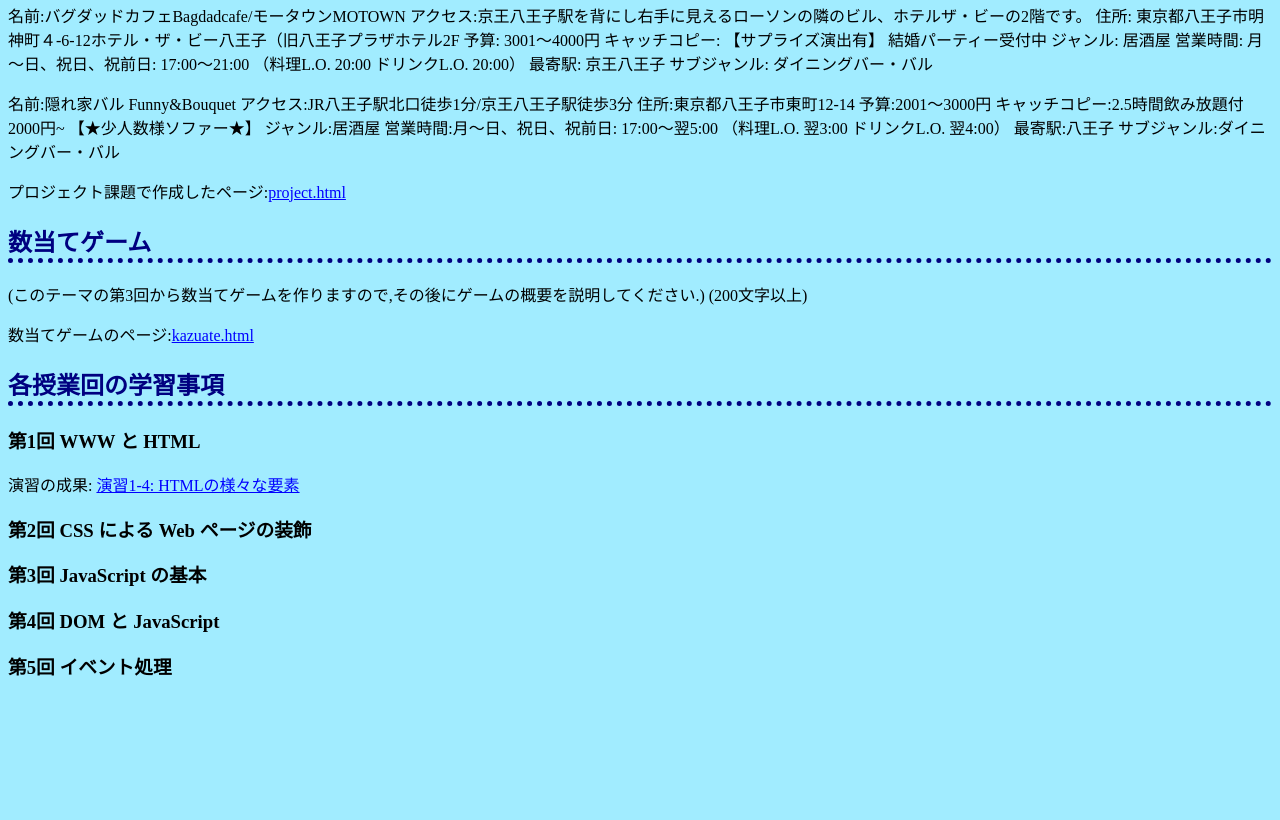
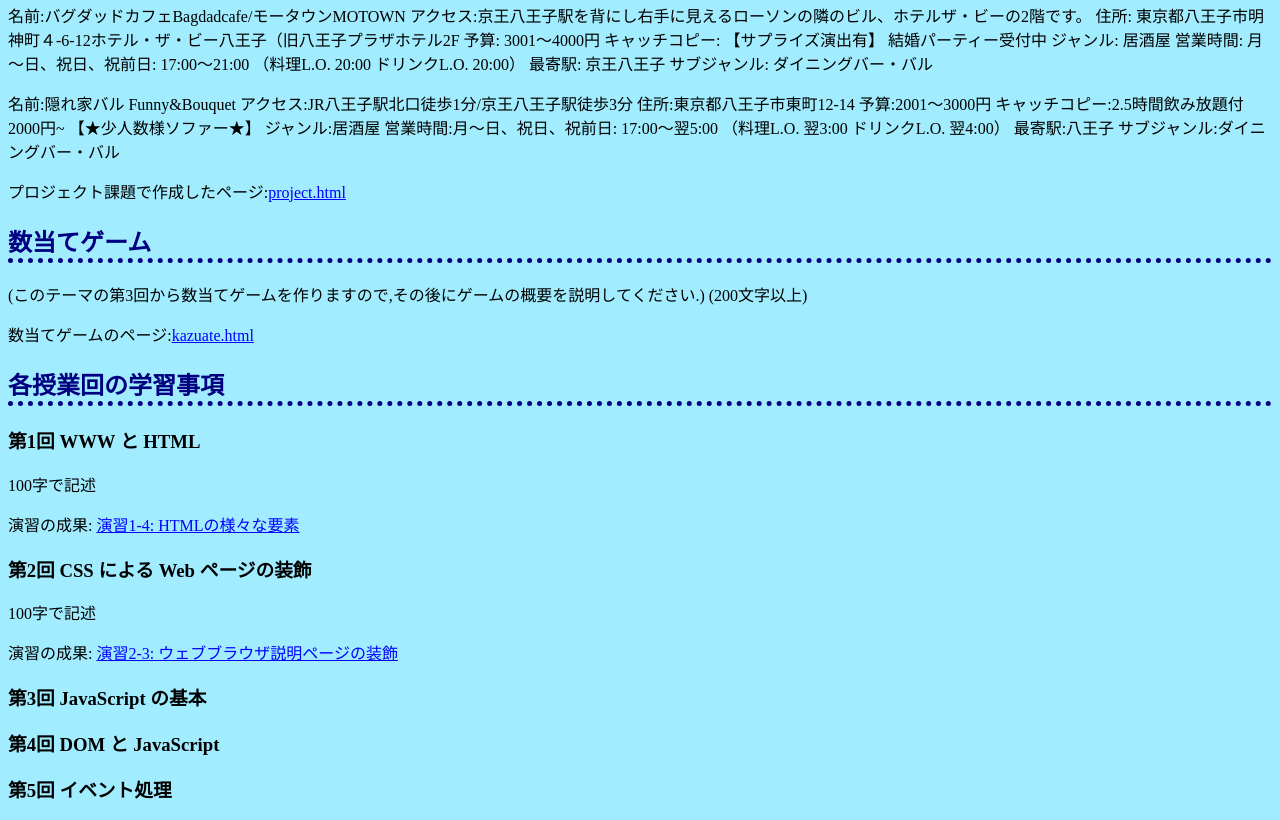
Before and after one commit to G384202023/medialabo, a plain HTML site: page index.html in a window 1280 px wide. Shown: the part 588-1408 px from the top of the page. Before the commit the page ends 1286 px from the top, so only its background shows below. Drawn offline with Linux system fonts and the light colour scheme.

Commit message:
授業終わった、とりあえずリンクは貼っておいた、あとはまだ装飾頑張ろう

```diff
--- a/index.html
+++ b/index.html
@@ -60,10 +60,15 @@
 
       <h2>各授業回の学習事項</h2>
       <h3>第1回 WWW と HTML</h3>
+          <p>100字で記述</p>
           <p>演習の成果: <a href="practice-html/elements.html"
           title="同じフォルダの別ファイルへのリンク"
           target="_blank">演習1-4: HTMLの様々な要素</a></p>
       <h3>第2回 CSS による Web ページの装飾</h3>
+          <p>100字で記述</p>
+          <p>演習の成果: <a href="practice-css/browser-intro.html"
+          title="同じフォルダの別ファイルへのリンク"
+          target="_blank">演習2-3: ウェブブラウザ説明ページの装飾</a></p>
       <h3>第3回 JavaScript の基本</h3>
       <h3>第4回 DOM と JavaScript</h3>
       <h3>第5回 イベント処理</h3>
```
